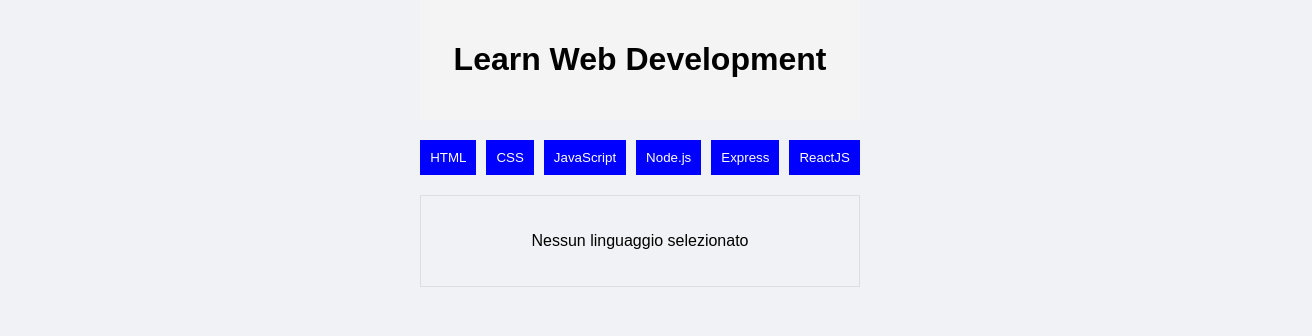
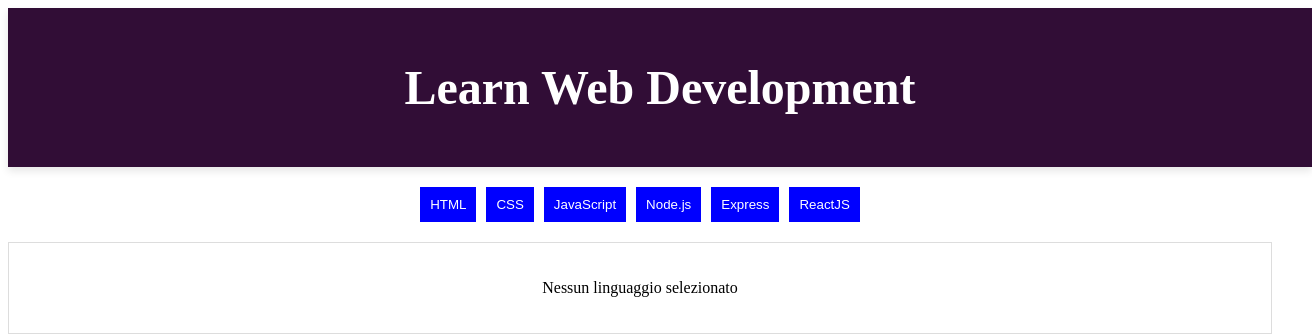
Before and after one commit to VincenzoAmari/react-use-state, a React (Vite) app: page / in a window 1280 px wide. Shown: the top 336 px of the page, 1312 px wide, since content can reach past the window. Built offline with nearby package versions, Linux system fonts and the light colour scheme.

Commit message:
update css

```diff
--- a/src/App.css
+++ b/src/App.css
@@ -4,16 +4,16 @@ header {
   background-color: #f4f4f4;
 }
 
-body {
-  font-family: Arial, sans-serif;
-  background-color: #f0f2f5;
-  margin: 0;
-  padding: 0;
-  display: flex;
-  flex-direction: column;
-  align-items: center;
+header {
+  text-align: center;
+  padding: 20px;
+  background-color: #310d36;
+  color: white;
+  font-size: 1.5rem;
+  font-weight: bold;
+  width: 100%;
+  box-shadow: 0 4px 8px rgba(0, 0, 0, 0.1);
 }
-
 .buttons {
   display: flex;
   gap: 10px;
```
